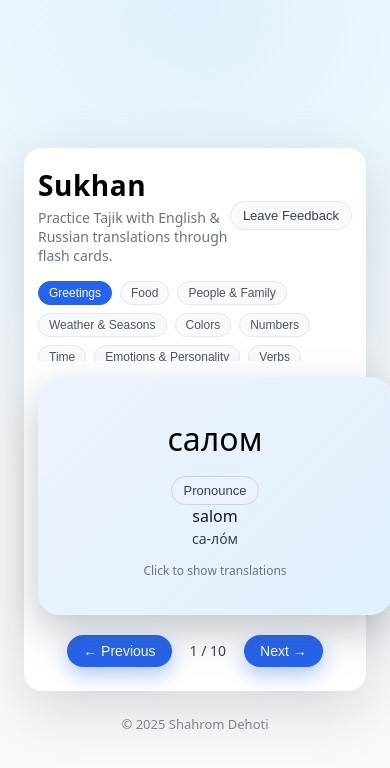
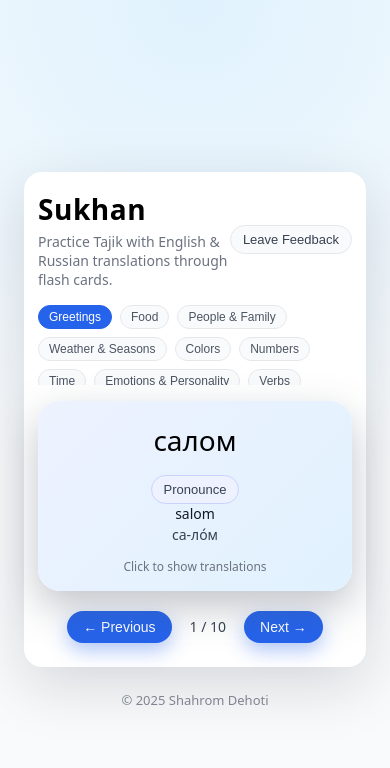
Before and after one commit to ShahromDehoti/Sukhan, a React (Vite) app in the folder tajik-flashcards/: page / in a window 390 px wide. Shown: the top 768 px of the page. Built offline with nearby package versions, Linux system fonts and the light colour scheme.

Commit message:
styling changes for mobile

```diff
--- a/tajik-flashcards/src/App.css
+++ b/tajik-flashcards/src/App.css
@@ -9,6 +9,10 @@
     font-family: system-ui, -apple-system, BlinkMacSystemFont, "Segoe UI",
       sans-serif;
     background: radial-gradient(circle at top, #e0f2fe, #f9fafb 55%);
+  }
+
+  html, body {
+    overflow-x: hidden;
   }
 
   /* Root layout */
@@ -260,6 +264,7 @@
 /* Flashcard container: holds perspective */
 .flashcard {
     position: relative;
+    width: 100%;
     margin: 0 auto 18px;
     max-width: 520px;
     perspective: 1000px;
@@ -270,10 +275,11 @@
     position: relative;
     width: 100%;
     min-height: 190px;
-    padding: 26px 20px 22px;
+    padding: 20px 16px;
     border-radius: 22px;
     background: linear-gradient(135deg, #eef2ff, #e0f2fe);
     box-shadow: 0 16px 40px rgba(75, 85, 99, 0.35);
+    box-sizing: border-box;
     transform-style: preserve-3d;
     transition: transform 0.75s ease;
     cursor: pointer;
@@ -481,4 +487,25 @@
       max-height: 80px;
       overflow-y: auto;
     }
+
+  @media (max-width: 480px) {
+    .flashcard {
+      max-width: 100%;
+    }
+
+    .flashcard-inner {
+      padding: 18px 14px;
+    }
+
+    .flashcard-tajik {
+      font-size: 28px;
+      word-break: break-word;
+    }
+
+    .flashcard-pron-latin,
+    .flashcard-pron-cyr {
+      font-size: 14px;
+    }
   }
+
+  }
```
